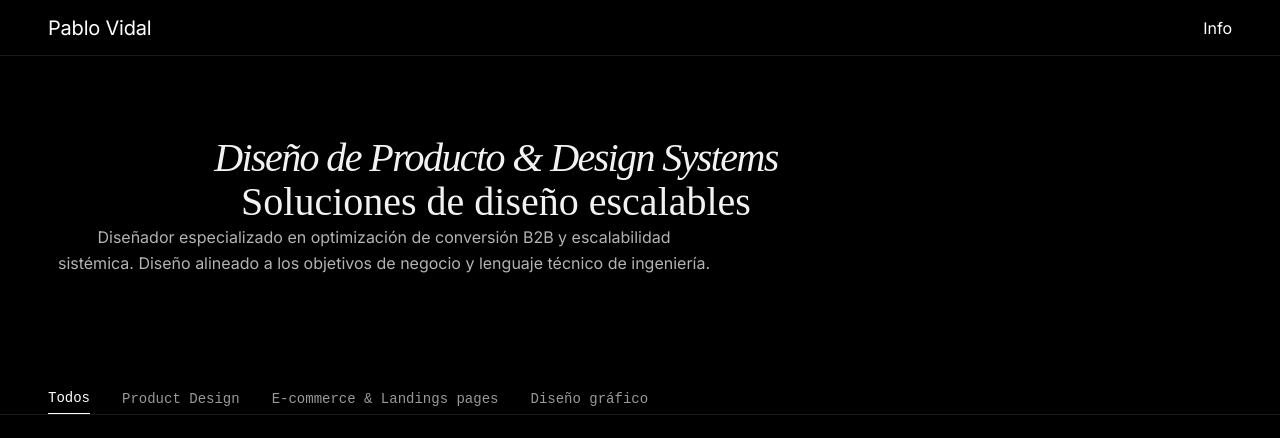
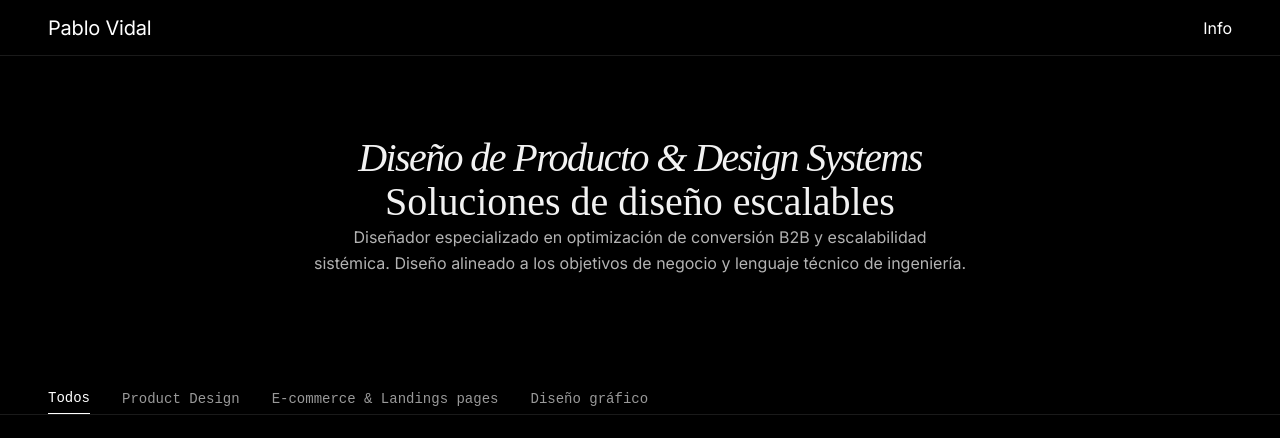
Before and after one commit to pablovidal05/portfolio, a Next.js app: page / in a window 1280 px wide. Shown: the top 438 px of the page. Built offline with nearby package versions, Linux system fonts and the light colour scheme; a web font is replaced by a local one.

Commit message:
Update layout for works section centering

```diff
--- a/src/app/page.tsx
+++ b/src/app/page.tsx
@@ -133,7 +133,7 @@ function HomeContent() {
       </Suspense>
       <div className="min-h-screen bg-black flex flex-col">
         <div className="page-layout">
-          <div className="text-center" style={{ paddingTop: '5rem', paddingBottom: '7rem' }}>
+          <div className="text-center" style={{ paddingTop: '5rem', paddingBottom: '7rem', justifyItems: "center" }}>
             <div className="max-w-4xl mx-auto px-4">
               <h1 className="crimson-text-title mb-6" style={{ fontSize: '2.5rem', color: 'rgba(255, 255, 255, 0.95)', fontWeight: 400, lineHeight: 1.1 }}>
                 <span className="sentient-text" style={{ fontFamily: "'Sentient', serif", fontStyle: 'italic', fontWeight: 300 }}>{t("hero.works")}</span>
```
